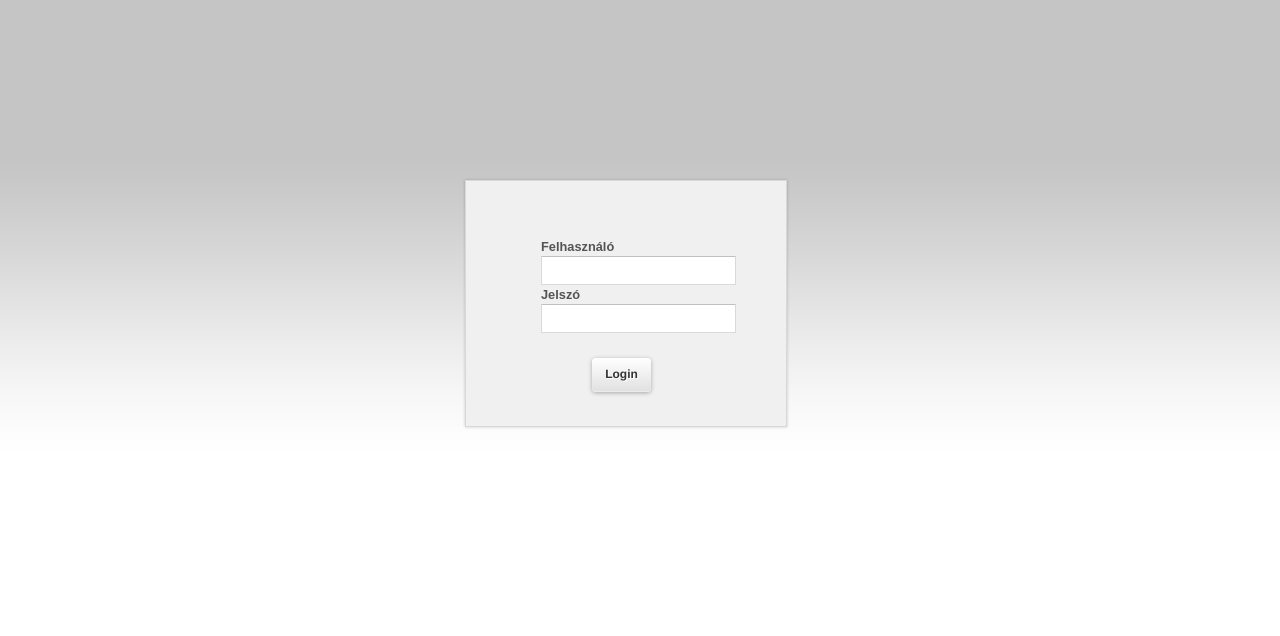
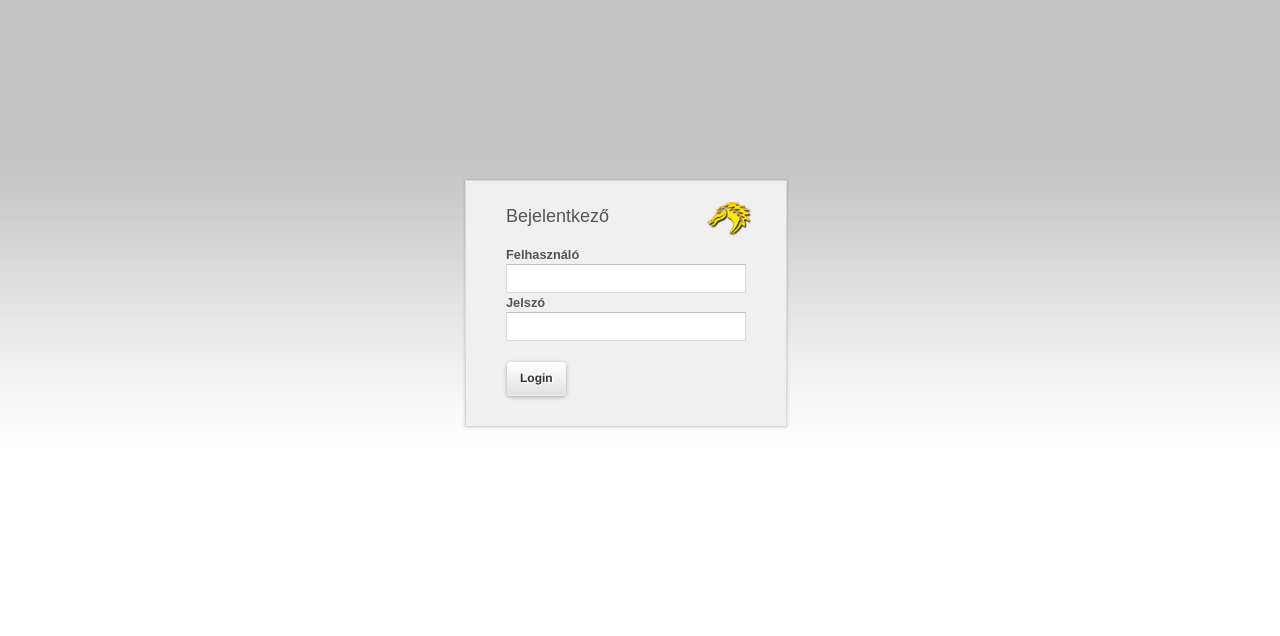
Before and after one commit to Schumix/botadmininterface, a PHP site: page / in a window 1280 px wide. Shown: the top 636 px of the page. Run offline with PHP 8.4, Linux system fonts and the light colour scheme.

Commit message:
* Tovább finomítva a bejelentkező felület.

```diff
--- a/Schumix2/css/style.css
+++ b/Schumix2/css/style.css
@@ -73,50 +73,25 @@ div.centered
 
 #login-center
 {
-	width: 150px;
+	width: 200px;
 	height: 100px;
-	margin-top: 56px;
-	margin-left: 75px;
+	margin-top: 26px;
+	margin-left: 40px;
 }
 
-form input[type=submit]
+#login-text
 {
-	display: inline-block;
-	height: 34px;
-	padding: 0;
-	position: relative;
-	top: 5px;
-	left: 5px;
-	font-family: helvetica,arial,freesans,clean,sans-serif;
-	font-weight: bold;
-	font-size: 12px;
-	color: #333;
-	text-shadow: 1px 1px 0 #fff;
-	white-space: nowrap;
-	border: none;
-	overflow: visible;
-	background: white;
-	background: -moz-linear-gradient(white,#e1e1e1);
-	background: -webkit-linear-gradient(white,#e1e1e1);
-	-ms-filter:"progid:DXImageTransform.Microsoft.gradient(startColorstr='white',endColorstr='#e1e1e1')";
-	border-bottom: 1px solid #ebebeb;
-	border-radius: 4px;
-	box-shadow: 0 1px 4px rgba(0,0,0,0.3);
-	cursor: pointer;
-	margin-left: 1px;
-	padding: 0 13px;
-	-webkit-font-smoothing:subpixel-antialiased!important;
+	height: 38px;
+	font-size: 18px;
 }
 
-form input[type=submit]:hover
+#login-logo
 {
-	color: #fff;
-	text-shadow: -1px -1px 0 rgba(0,0,0,0.3);
-	border-bottom-color: #0770a0;
-	background: #0ca6dd;
-	background: -moz-linear-gradient(#0ca6dd,#0770a0);
-	background: -webkit-linear-gradient(#0ca6dd,#0770a0);
-	-ms-filter:"progid:DXImageTransform.Microsoft.gradient(startColorstr='#0ca6dd',endColorstr='#0770a0')";
+	background: url(../images/logo.png) no-repeat;
+	height: 48px;
+	width: 48px;
+	margin-top: -30px;
+	margin-left: 200px;
 }
 
 input[type=submit]
@@ -163,6 +138,7 @@ input[type=text]
 {
 	display: inline-block;
 	height: 29px;
+	width: 240px;
 	margin: 0;
 	padding: 0 8px;
 	background: #fff;
--- a/Schumix2/index.html
+++ b/Schumix2/index.html
@@ -11,9 +11,14 @@
 	<div id="container">
 		<div id="login-center">
 			<form method="post" action="login_success.php">
+				<div id="login-text">Bejelentkező
+					<a href="https://github.com/megax/Schumix2">
+						<div id="login-logo"></div>
+					</a>
+				</div>
 				<b>Felhasználó</b><br /><input name="acc" type="text"><br />
 				<b>Jelszó</b><br /><input name="pass" type="password"><br /><br />
-				<div align="center"><input type="submit" value="Login"></div>
+				<input type="submit" value="Login">
 			</form>
 		</div>
 	</div>
```
Also changed, not shown: Schumix2/images/logo.png (added), 1 other file.
